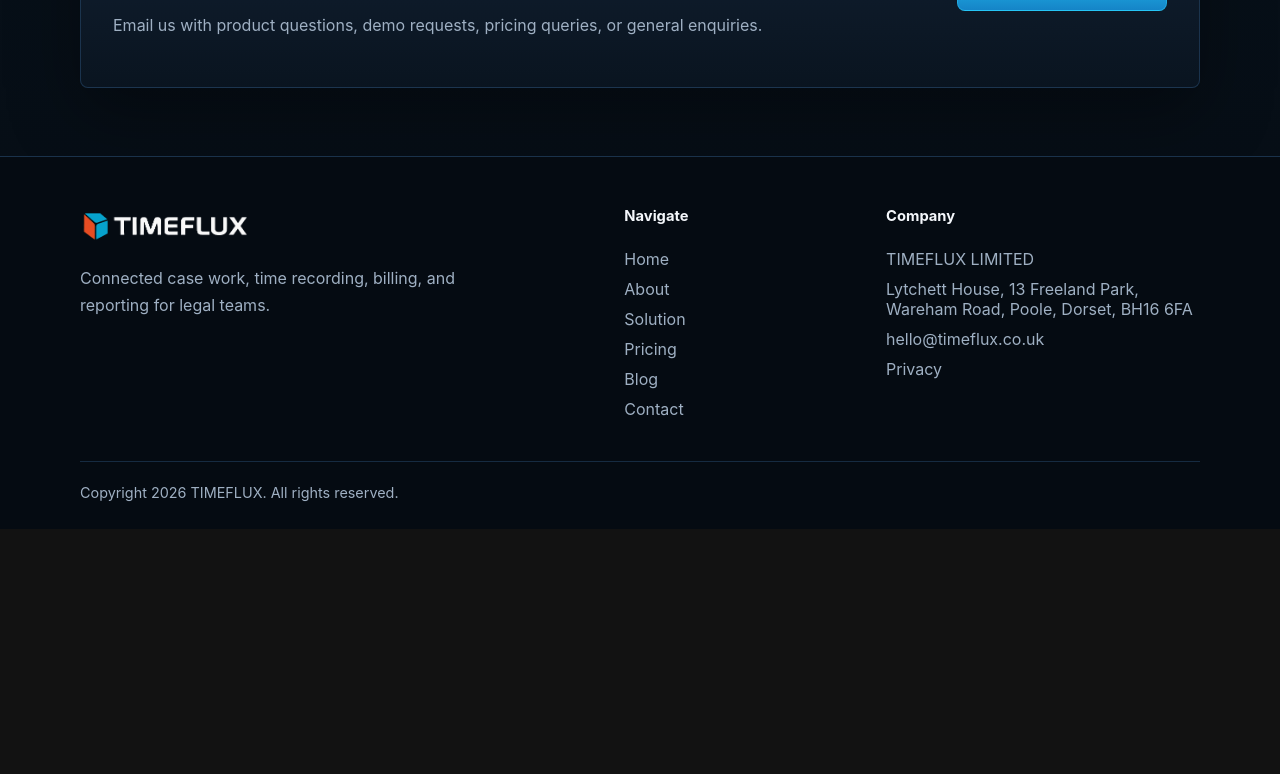
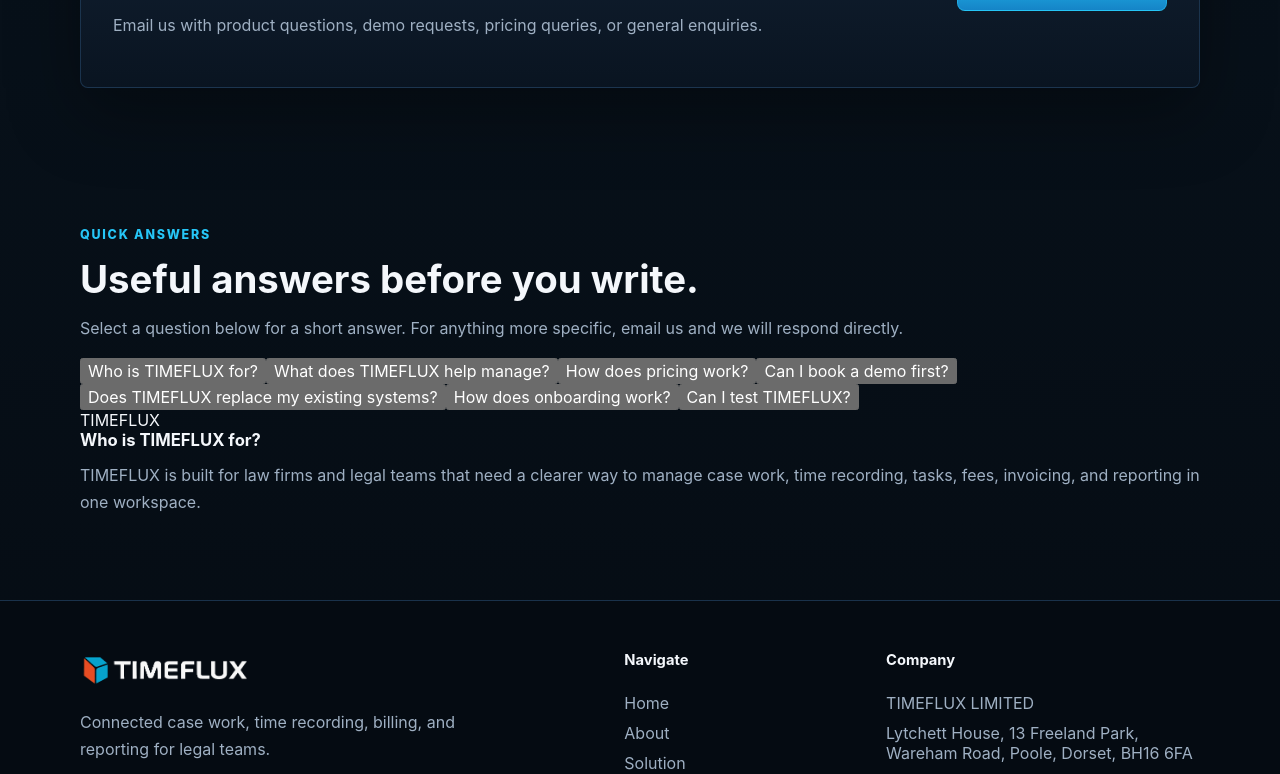
Before and after one commit to timeflux-website/site, a React (Vite) app: page /contact in a window 1280 px wide. Shown: the part 597-1371 px from the top of the page. Before the commit the page ends 1126 px from the top, so only its background shows below. Built offline with nearby package versions, Linux system fonts and the light colour scheme.

Commit message:
Add files via upload

```diff
--- a/src/pages/Contact.jsx
+++ b/src/pages/Contact.jsx
@@ -1,6 +1,47 @@
+import { useState } from 'react';
 import PageHero from '../components/PageHero.jsx';
 
+const quickAnswers = [
+  {
+    question: 'Who is TIMEFLUX for?',
+    answer:
+      'TIMEFLUX is built for law firms and legal teams that need a clearer way to manage case work, time recording, tasks, fees, invoicing, and reporting in one workspace.',
+  },
+  {
+    question: 'What does TIMEFLUX help manage?',
+    answer:
+      'TIMEFLUX brings together cases, clients, tasks, time records, fees, invoices, planning, reporting, imports, exports, and guided assistant actions so day-to-day legal work stays connected.',
+  },
+  {
+    question: 'How does pricing work?',
+    answer:
+      'TIMEFLUX starts with a 3-month intro at £300 per user. If it proves useful, firms can move into an annual plan at £1,100 per user. Every user gets access to the platform without limited feature tiers.',
+  },
+  {
+    question: 'Can I book a demo first?',
+    answer:
+      'Yes. If you would like to see TIMEFLUX before starting the intro plan, email hello@timeflux.co.uk and we can arrange a walkthrough.',
+  },
+  {
+    question: 'Does TIMEFLUX replace my existing systems?',
+    answer:
+      'TIMEFLUX is designed to bring core legal work, time recording, billing, and reporting into one focused workspace. Depending on how your firm currently works, it may replace some tools or sit alongside existing systems using imports, exports, API access, and configured workflows.',
+  },
+  {
+    question: 'How does onboarding work?',
+    answer:
+      'TIMEFLUX is designed to support both guided onboarding and self-onboarding. We can help set up firm details, users, case types, task workflows, fees, rates, and imports, or train your team to configure these areas themselves. The platform is flexible and configurable, so it can be shaped around how your firm works.',
+  },
+  {
+    question: 'Can I test TIMEFLUX?',
+    answer:
+      'Yes. We are happy to provide free trial access so your team can explore TIMEFLUX directly before making a decision. Email hello@timeflux.co.uk and we can set this up right away.',
+  },
+];
+
 function Contact() {
+  const [selectedQuestion, setSelectedQuestion] = useState(quickAnswers[0]);
+
   return (
     <>
       <PageHero eyebrow="Contact" title="Talk to us about TIMEFLUX.">
@@ -22,6 +63,38 @@ function Contact() {
           </a>
         </div>
       </section>
+      <section className="section quick-answers-section">
+        <div className="section-inner quick-answers">
+          <div className="quick-answers-copy">
+            <p className="eyebrow">Quick answers</p>
+            <h2>Useful answers before you write.</h2>
+            <p>
+              Select a question below for a short answer. For anything more
+              specific, email us and we will respond directly.
+            </p>
+          </div>
+
+          <div className="quick-answer-shell" aria-live="polite">
+            <div className="question-list" aria-label="Common contact questions">
+              {quickAnswers.map((item) => (
+                <button
+                  className={item.question === selectedQuestion.question ? 'active' : ''}
+                  key={item.question}
+                  type="button"
+                  onClick={() => setSelectedQuestion(item)}
+                >
+                  {item.question}
+                </button>
+              ))}
+            </div>
+            <div className="answer-bubble">
+              <span>TIMEFLUX</span>
+              <h3>{selectedQuestion.question}</h3>
+              <p>{selectedQuestion.answer}</p>
+            </div>
+          </div>
+        </div>
+      </section>
     </>
   );
 }
```
